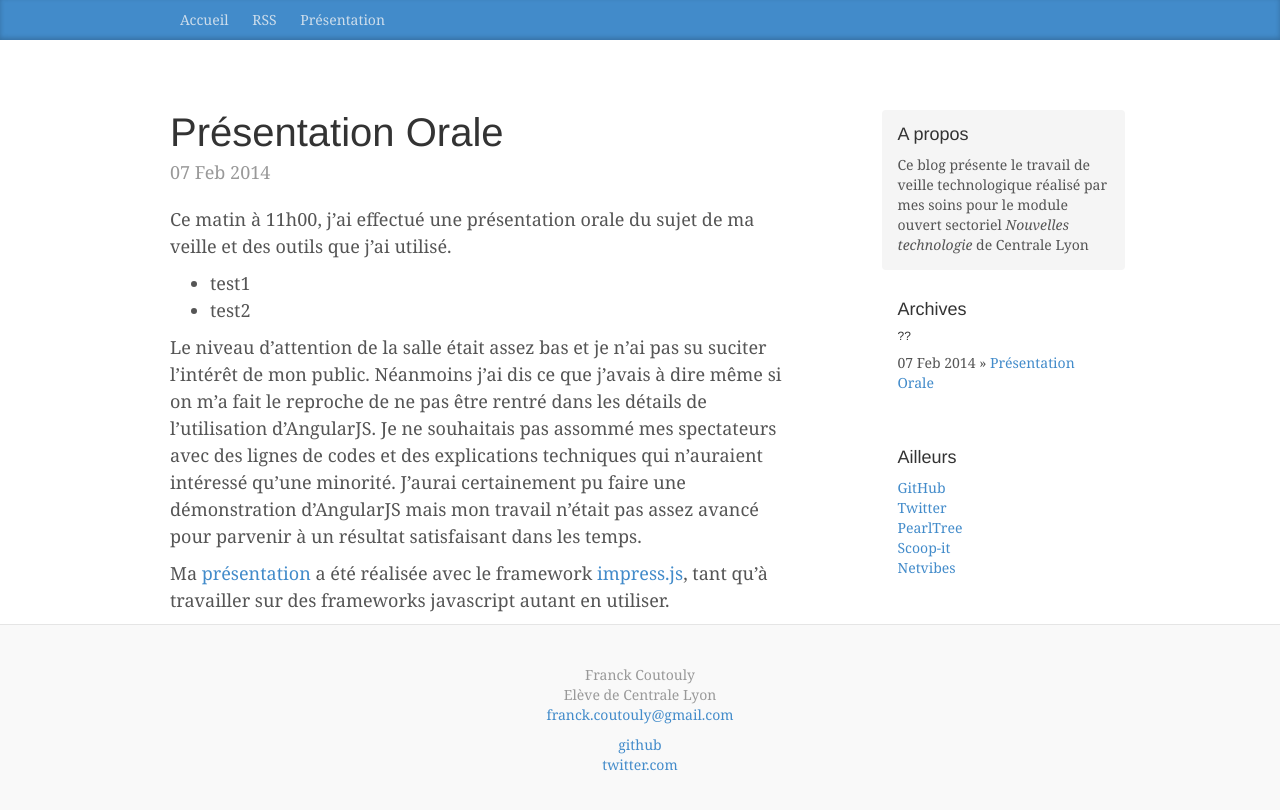
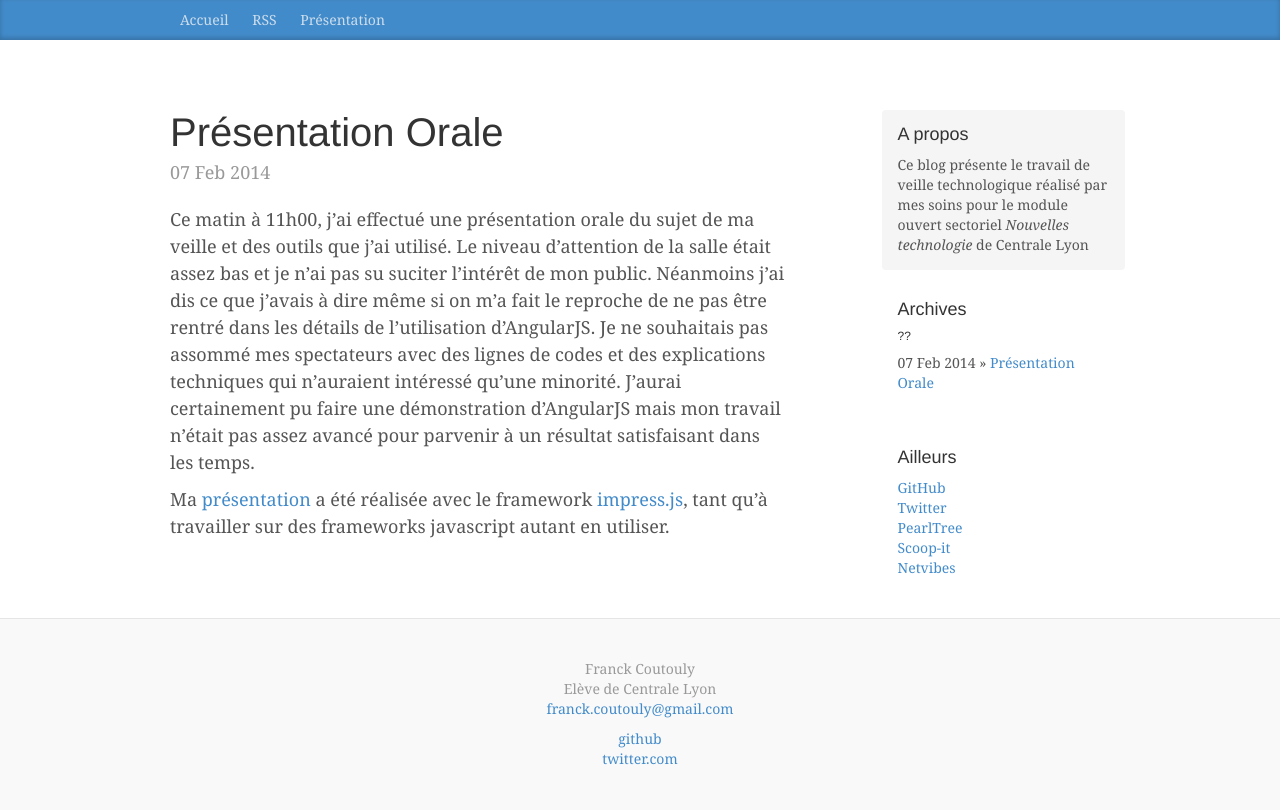
Before and after one commit to Towl/vtecl, a Jekyll site: the page built from _posts/2014-02-07-Présentation-orale.markdown, in a window 1280 px wide. Shown: the top 810 px of the page. Built offline with Jekyll 4.4.1, drawn with Linux system fonts in a browser that asks for light colours; nearby versions of some CDN libraries; library files that are not in the unit come from our copies; Markdown is read by kramdown in place of the engine named in the settings; comment, search, counter and statistics services are not loaded.

Commit message:
test balise in post

```diff
--- a/_posts/2014-02-07-Présentation-orale.markdown
+++ b/_posts/2014-02-07-Présentation-orale.markdown
@@ -4,11 +4,7 @@
 ---
 
 Ce matin à 11h00, j'ai effectué une présentation orale du sujet de ma veille et des outils que j'ai utilisé.
-<!-- resume -->
-<ul>
-	<li>test1</li>
-	<li>test2</li>
-</ul>
+{{site.excerpt_separator}}
 Le niveau d'attention de la salle était assez bas et je n'ai pas su suciter l'intérêt de mon public. Néanmoins j'ai dis ce que j'avais à dire même si on m'a fait le reproche
 de ne pas être rentré dans les détails de l'utilisation d'AngularJS. Je ne souhaitais pas assommé mes spectateurs avec des lignes de codes et des explications
 techniques qui n'auraient intéressé qu'une minorité. J'aurai certainement pu faire une démonstration d'AngularJS mais mon travail n'était pas assez avancé pour
```
